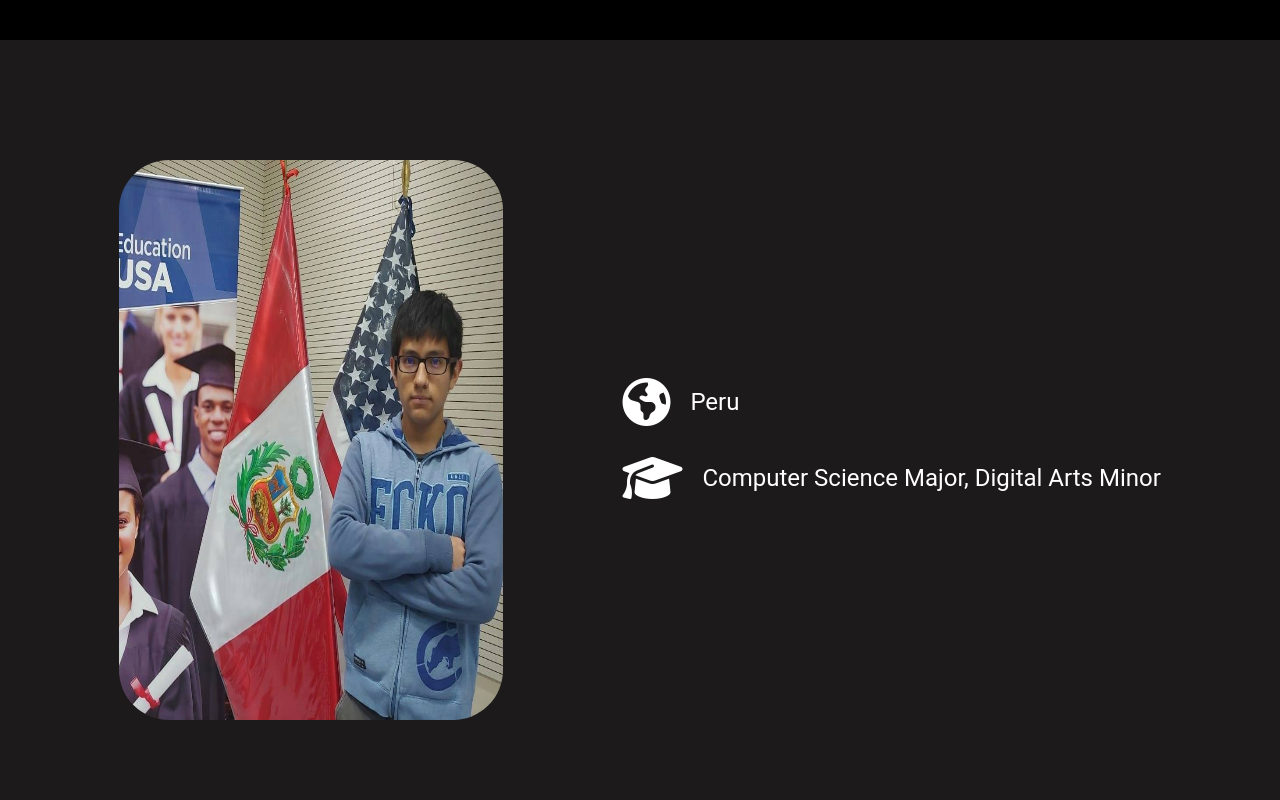
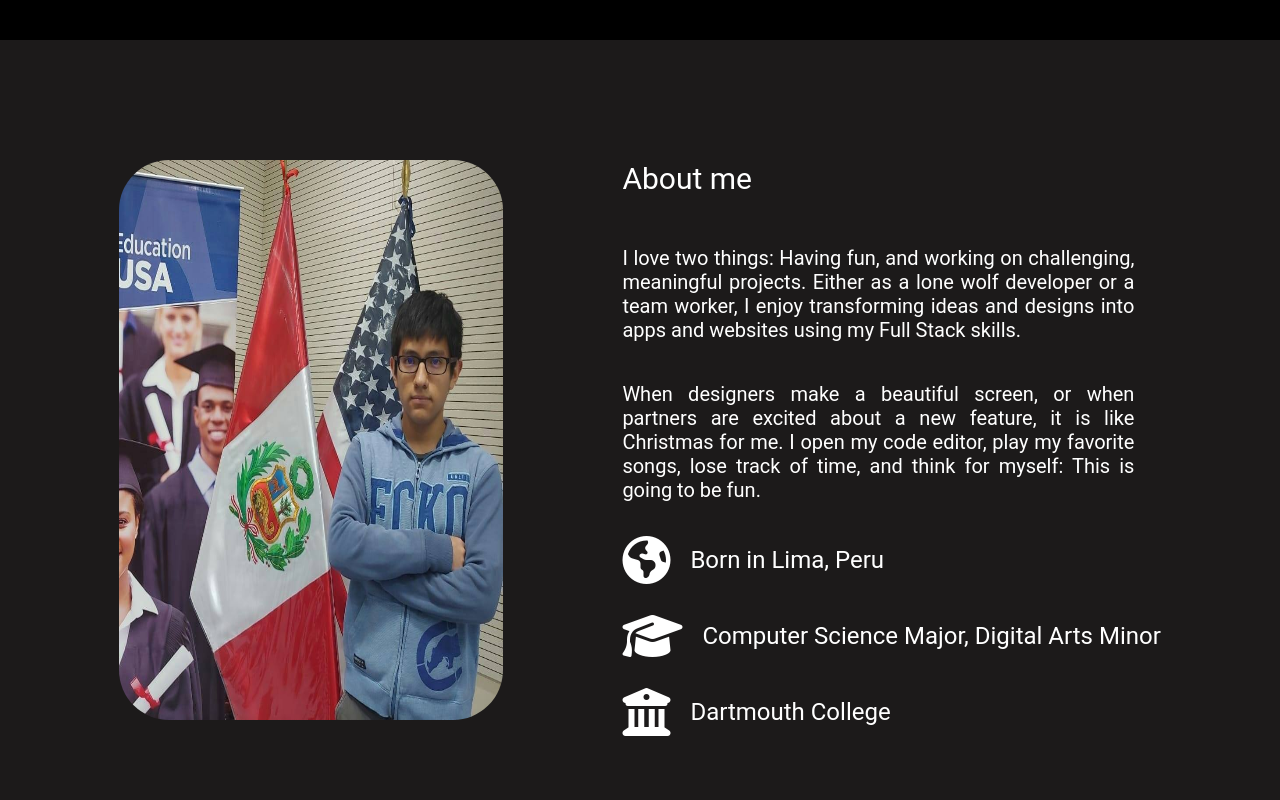
Before and after one commit to AlejandroALopez/studyWebpage, a React app: page / in a window 1280 px wide. Shown: the part 760-1560 px from the top of the page. Built offline with nearby package versions, Linux system fonts and the light colour scheme.

Commit message:
about me done

```diff
--- /dev/null
+++ b/src/pages/aboutMe/index.js
@@ -0,0 +1,33 @@
+import React from 'react';
+import './style.scss';
+
+export default function AboutMe() {
+  return (
+    <div className="aboutme-container" id="aboutme">
+      <img className="image" alt="profile_img" src="src/assets/profile.jpeg" />
+      <div className="aboutme-info-container">
+        <p className="title">About me</p>
+        <p className="paragraph">
+          I love two things: Having fun, and working on challenging, meaningful projects. Either as a lone wolf developer or a
+          team worker, I enjoy transforming ideas and designs into apps and websites using my Full Stack skills.
+        </p>
+        <p className="paragraph">
+          When designers make a beautiful screen, or when partners are excited about a new feature, it is like Christmas for me.
+          I open my code editor, play my favorite songs, lose track of time, and think for myself: This is going to be fun.
+        </p>
+        <div className="aboutme-point">
+          <i className="fas fa-globe-americas fa-3x" />
+          <p>Born in Lima, Peru</p>
+        </div>
+        <div className="aboutme-point">
+          <i className="fas fa-graduation-cap fa-3x" />
+          <p>Computer Science Major, Digital Arts Minor</p>
+        </div>
+        <div className="aboutme-point">
+          <i className="fa fa-university fa-3x" />
+          <p>Dartmouth College</p>
+        </div>
+      </div>
+    </div>
+  );
+}
--- /dev/null
+++ b/src/pages/aboutMe/style.scss
@@ -0,0 +1,42 @@
+.aboutme-container {
+    display: flex;
+    flex-direction: row;
+    justify-content: space-evenly;
+    align-items: center;
+    width: 100%;
+    height: 100vh;
+
+    background-color: #1c1a1a;
+
+    .image {
+      width: 30%;
+      height: 70%;
+      border-radius: 50px;
+    }
+
+    .aboutme-info-container {
+      display: flex;
+      flex-direction: column;
+    }
+
+    .title {
+      font-size: 30px;
+    }
+
+    .paragraph {
+        font-size: 20px;
+        width: 40vw;
+        text-align: justify;
+    }
+
+    .aboutme-point {
+        display: flex;
+        flex-direction: row;
+        align-items: center;
+
+        p {
+          margin-left: 20px;
+          font-size: 24px;
+        }
+    }
+  }
--- /dev/null
+++ b/src/pages/interests/index.js
@@ -0,0 +1,14 @@
+import React from 'react';
+import './style.scss';
+
+export default function Interests() {
+  return (
+    <div className="interests-container" id="interests">
+      Interests
+      <i className="fa fa-gamepad fa-10x" />
+      <i className="fa fa-music fa-10x" />
+      <i className="fa fa-book-open fa-10x" />
+      <i className="fa fa-dumbbell fa-10x" />
+    </div>
+  );
+}
--- /dev/null
+++ b/src/pages/interests/style.scss
@@ -0,0 +1,8 @@
+.interests-container {
+  display: flex;
+  justify-content: center;
+  align-items: center;
+  width: 100%;
+  height: 100vh;
+  background-color: #9d0000;
+}
--- a/src/pages/landingPage/index.js
+++ b/src/pages/landingPage/index.js
@@ -1,7 +1,9 @@
 import React from 'react';
 import { Link } from 'react-scroll';
+import AboutMe from '../aboutMe';
 import Skills from '../skills';
 import Work from '../work';
+import Interests from '../interests';
 import cv from '../../assets/cv.pdf';
 // import { connect } from 'react-redux';
 import './style.scss';
@@ -55,28 +57,10 @@ export default function LandingPage() {
           </div>
         </div>
       </div>
-      <div className="aboutme" id="aboutme">
-        <img className="aboutme-image" alt="profile_img" src="src/assets/profile.jpeg" />
-        <div className="aboutme-info-container">
-          <div className="aboutme-info">
-            <i className="fas fa-globe-americas fa-3x" />
-            <p>Peru</p>
-          </div>
-          <div className="aboutme-info">
-            <i className="fas fa-graduation-cap fa-3x" />
-            <p>Computer Science Major, Digital Arts Minor</p>
-          </div>
-        </div>
-      </div>
+      <AboutMe />
       <Skills />
       <Work />
-      <div className="interests" id="interests">
-        Interests
-        <i className="fa fa-gamepad fa-10x" />
-        <i className="fa fa-music fa-10x" />
-        <i className="fa fa-book-open fa-10x" />
-        <i className="fa fa-dumbbell fa-10x" />
-      </div>
+      <Interests />
       <div className="contact" id="contact">
         <p className="contact-title">Contact info</p>
         <div className="contact-info">
--- a/src/pages/landingPage/style.scss
+++ b/src/pages/landingPage/style.scss
@@ -85,47 +85,6 @@
       }
     }
  }
- .aboutme {
-    display: flex;
-    flex-direction: row;
-    justify-content: space-evenly;
-    align-items: center;
-    width: 100%;
-    height: 100vh;
-
-    background-color: #1c1a1a;
-
-    .aboutme-image {
-      width: 30vw;
-      height: 70vh;
-      border-radius: 50px;
-    }
-
-    .aboutme-info-container {
-      display: flex;
-      flex-direction: column;
-
-      .aboutme-info {
-        display: flex;
-        flex-direction: row;
-        align-items: center;
-
-        p {
-          margin-left: 20px;
-          font-size: 24px;
-        }
-      }
-    }
-  }
-  .interests {
-    display: flex;
-    justify-content: center;
-    align-items: center;
-    width: 100%;
-    height: 100vh;
-
-    background-color: #9d0000;
-  }
   .contact {
     display: flex;
     flex-direction: column;
--- a/src/pages/skills/style.scss
+++ b/src/pages/skills/style.scss
@@ -5,7 +5,6 @@
     width: 100%;
     height: 100vh;
     background-color: #303030;
-}
 
     .title {
         margin-left: 7.5vw;
@@ -95,3 +94,4 @@
     #p50 {
         width: 50%;
     }
+}
```
Lines whose indentation alone changed are shown as unchanged.
